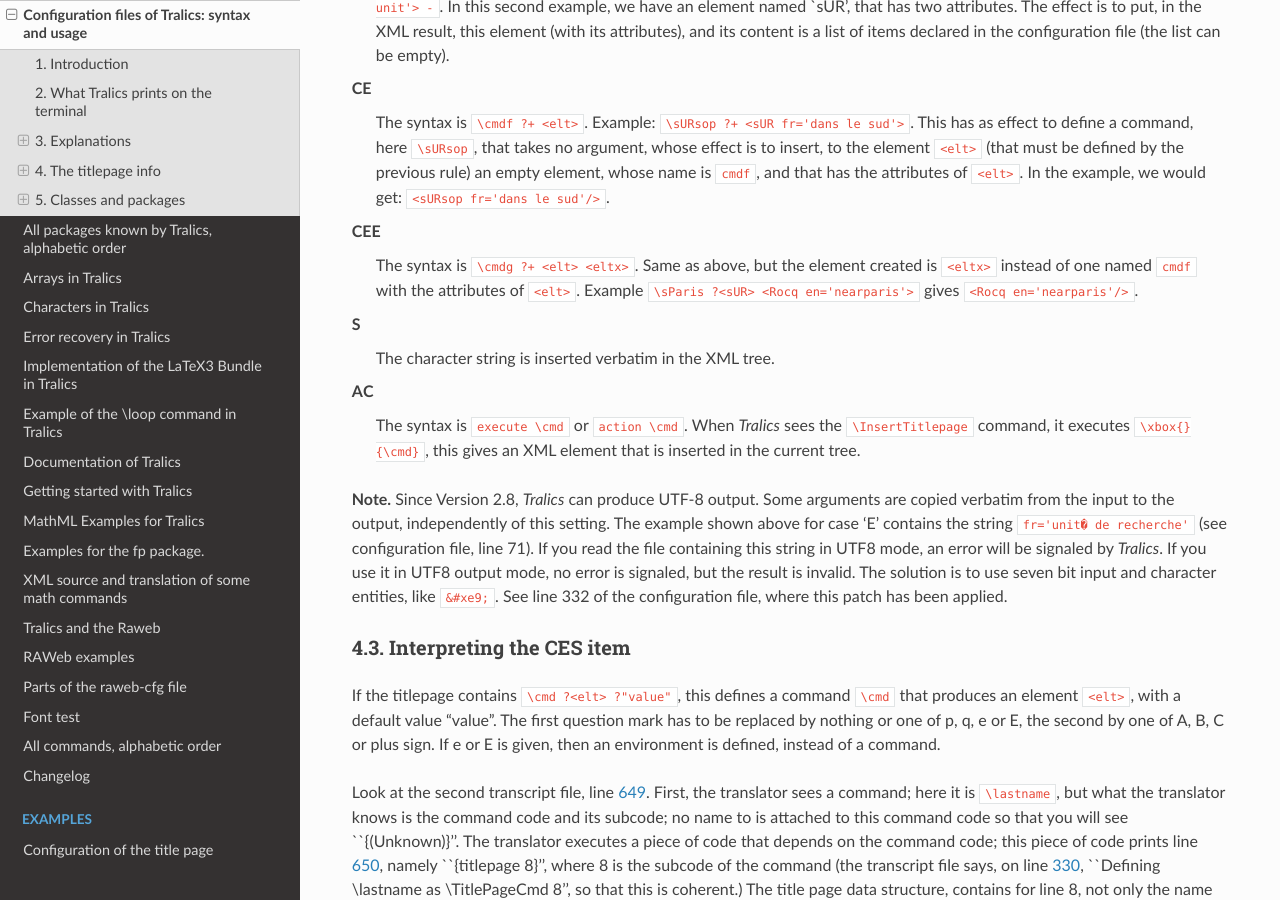
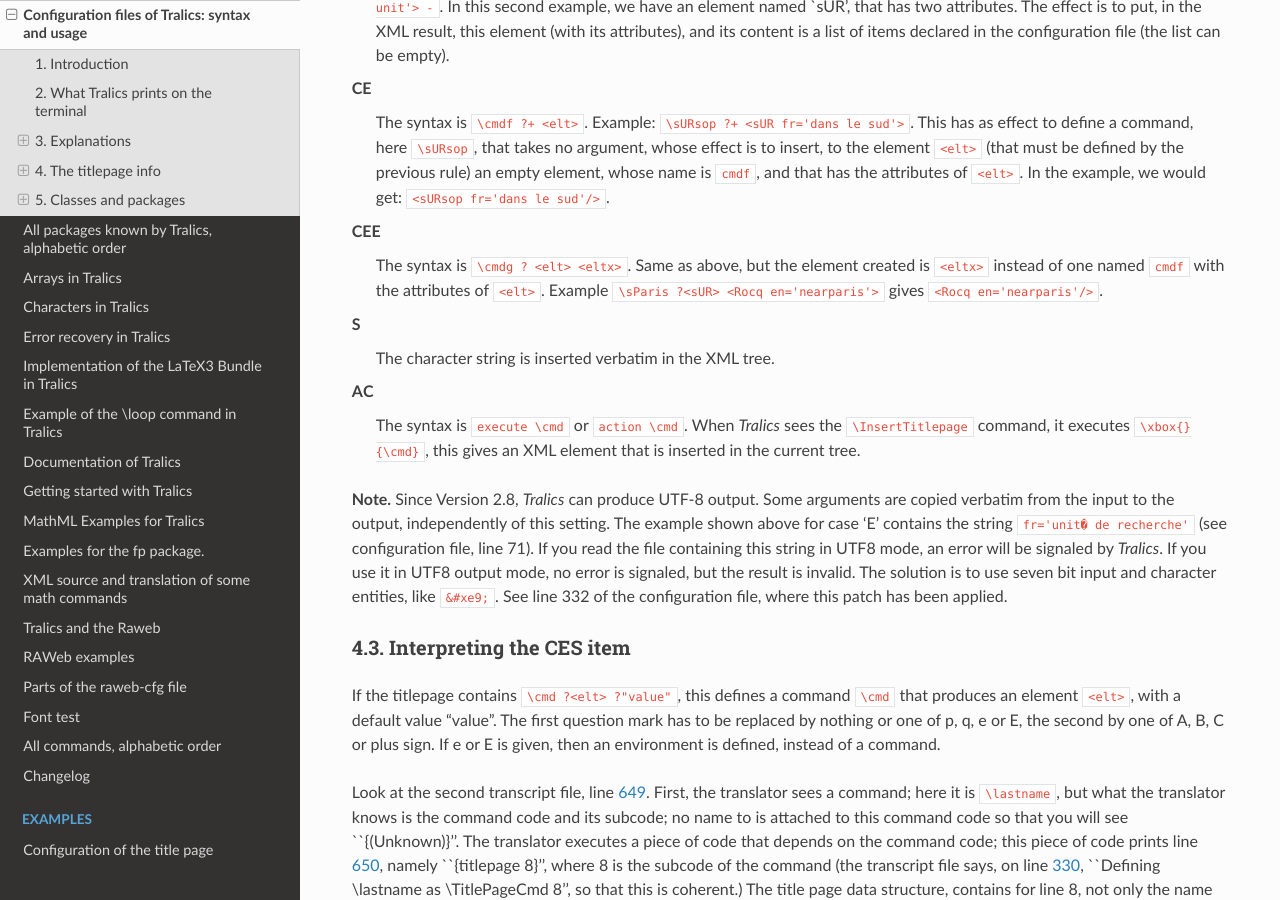
Before and after one commit to tralics/tralics, a Sphinx documentation site: the page built from docs/titlepage.rst, in a window 1280 px wide and 900 px high, scrolled down 9237 px. Built offline with Sphinx 7.4.7 and the Read the Docs theme 2.0.0, drawn with Linux system fonts in a browser that asks for light colours; formulas are drawn with MathJax 3.

```diff
--- a/docs/titlepage.rst
+++ b/docs/titlepage.rst
@@ -613,7 +613,7 @@ CE
    the attributes of ``<elt>``. In the example, we would get:
    ``<sURsop fr='dans le sud'/>``.
 CEE
-   The syntax is ``\cmdg ?+ <elt> <eltx>``. Same as above, but the
+   The syntax is ``\cmdg ? <elt> <eltx>``. Same as above, but the
    element created is ``<eltx>`` instead of one named ``cmdf`` with the
    attributes of ``<elt>``. Example
    ``\sParis ?<sUR> <Rocq en='nearparis'>`` gives
```
